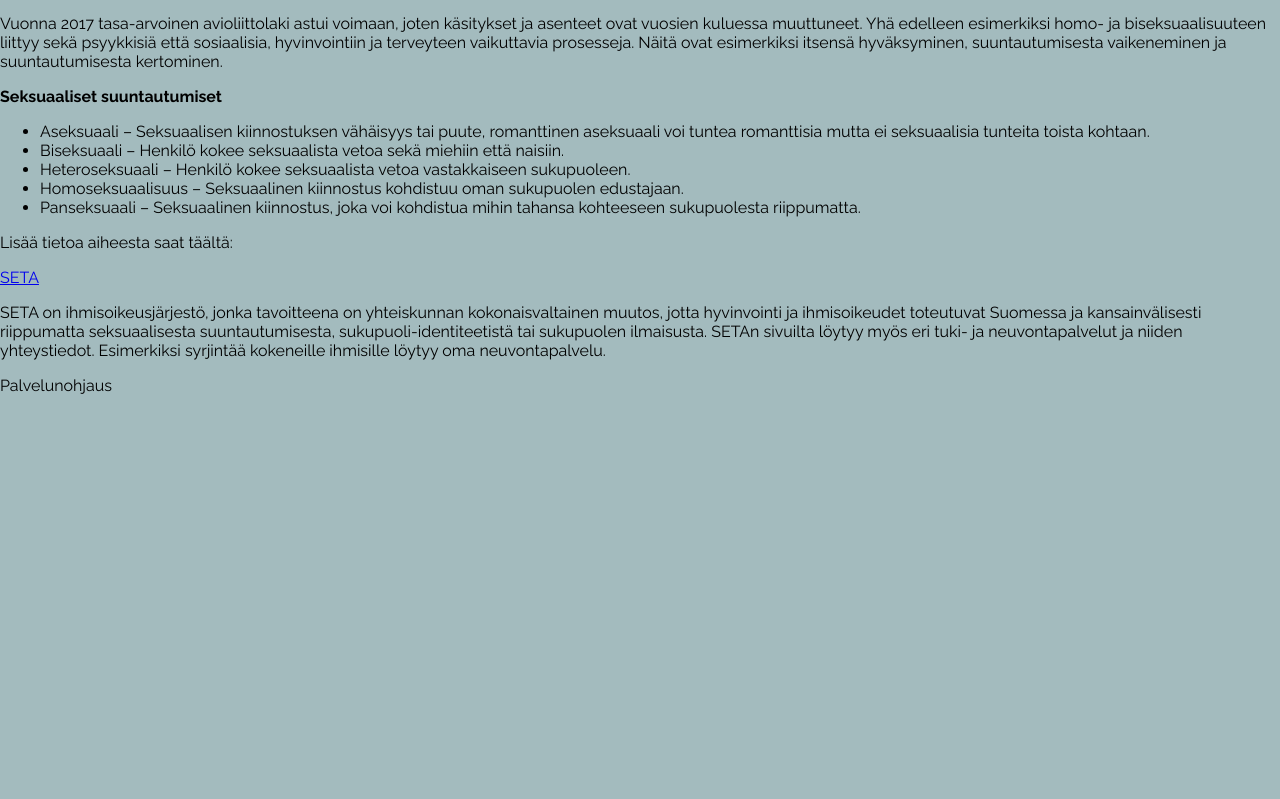
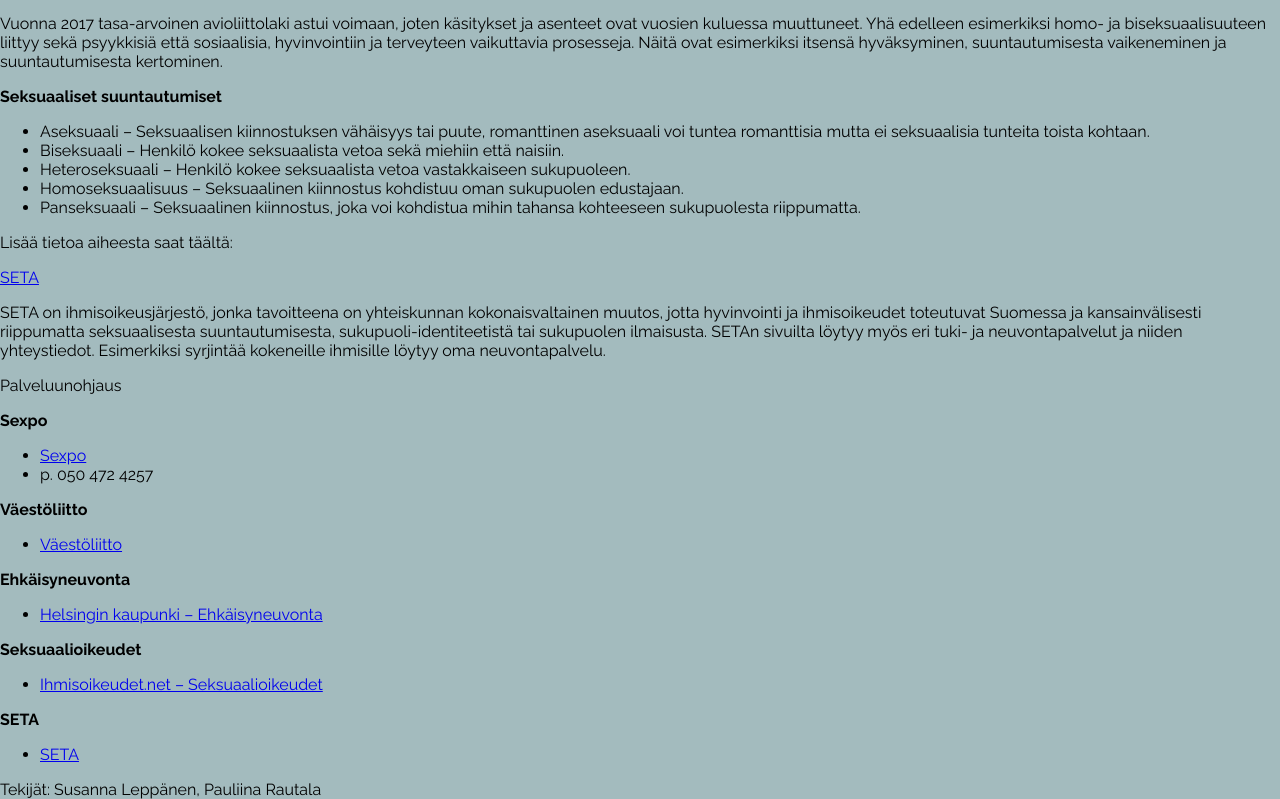
Before and after one commit to Kimmoto91/Niko-97-SPA-React-versio, a React app: page /seksuaalisuus in a window 1280 px wide. Shown: the part 3848-4647 px from the top of the page. Before the commit the page ends 4243 px from the top, so only its background shows below. Built offline with nearby package versions, Linux system fonts and the light colour scheme.

Commit message:
Tiedon hietosaatöä
Tekijöiden lisääminen footeriin.
Seksuaalisuuden palvelunohjaus

```diff
--- a/src/containers/InfoKit/Seksuaalisuus.js
+++ b/src/containers/InfoKit/Seksuaalisuus.js
@@ -113,7 +113,38 @@
                   SETAn sivuilta löytyy myös eri tuki- ja neuvontapalvelut ja niiden yhteystiedot. Esimerkiksi syrjintää kokeneille ihmisille löytyy oma neuvontapalvelu.</p>
             </div>
 
-              <div>Palvelunohjaus</div>
+              <div>
+                 <p>Palveluunohjaus</p>
+
+                  <strong>Sexpo</strong>
+                 <ul>
+                    <li><a href="https://sexpo.fi">Sexpo</a></li>
+                    <li>p. 050 472 4257</li>
+                 </ul>
+
+                  <strong>Väestöliitto</strong>
+                  <ul>
+                     <li><a href="https://www.vaestoliitto.fi">Väestöliitto</a></li>
+                  </ul>
+
+                 <strong>Ehkäisyneuvonta</strong>
+                 <ul>
+                    <li><a href="https://www.hel.fi/helsinki/fi/sosiaali-ja-terveyspalvelut/terveyspalvelut/muita-terveyspalveluja/ehkaisyneuvonta/">Helsingin kaupunki – Ehkäisyneuvonta</a></li>
+                 </ul>
+
+                 <strong>Seksuaalioikeudet</strong>
+                 <ul>
+                    <li><a href="http://www.ihmisoikeudet.net/ihmisoikeudet/seksuaalioikeudet/">Ihmisoikeudet.net – Seksuaalioikeudet</a></li>
+                 </ul>
+
+                 <strong>SETA</strong>
+                 <ul>
+                    <li><a href="www.seta.fi">SETA</a></li>
+                 </ul>
+
+              </div>
+
+              <footer>Tekijät: Susanna Leppänen, Pauliina Rautala</footer>
             </Aux>
 
           );
```
